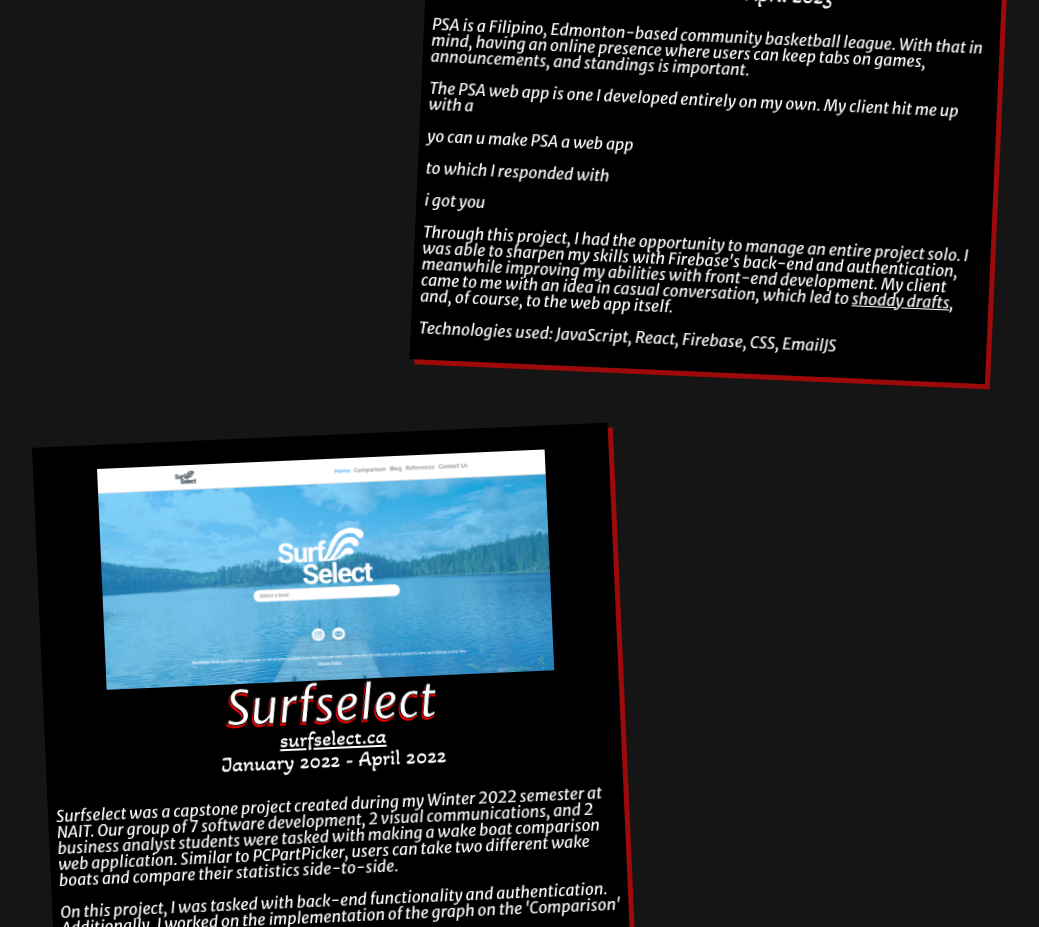
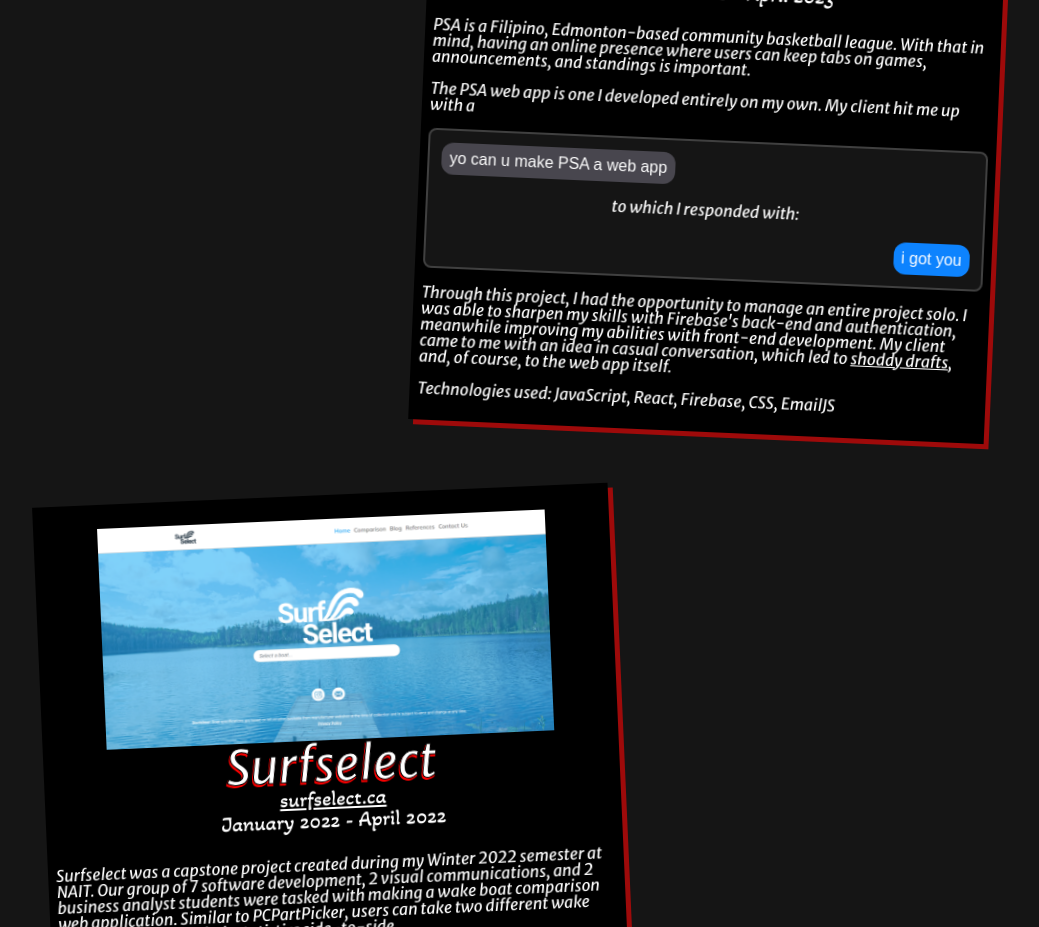
Before and after one commit to ruddelbenito/ruddelca, a Next.js app: page /projects in a window 1280 px wide. Shown: the part 1140-2067 px from the top of the page, without its empty margins (116-1155 px from the left). Built offline with nearby package versions, Linux system fonts and the light colour scheme; what react-swipeable-views-utils would draw is missing.

Commit message:
Style PSA DM subsection

```diff
--- a/src/pages/projects.js
+++ b/src/pages/projects.js
@@ -64,10 +64,10 @@
                                 <p>
                                     The PSA web app is one I developed entirely on my own. My client hit me up with a
                                 </p>
-                                <div>
-                                    <p>yo can u make PSA a web app</p>
-                                    <p>to which I responded with</p>
-                                    <p>i got you</p>
+                                <div className={styles.PSADMs}>
+                                    <p className={styles.message}>yo can u make PSA a web app</p>
+                                    <p className={styles.narration}>to which I responded with:</p>
+                                    <p className={styles.response}>i got you</p>
                                 </div>
                             </div>
                             <p>
--- a/src/styles/projects.module.scss
+++ b/src/styles/projects.module.scss
@@ -64,6 +64,37 @@
         }
     }
 
+    // PSA-Specific styling
+    .PSADMs {
+        margin-bottom: 1rem;
+        padding: 0.75rem;
+        background-color: variables.$background-dark;
+        border: 0.15rem solid darken(variables.$white, 75%);
+        border-radius: 0.5rem;
+        font-family: Arial, sans-serif;
+
+        p {
+            margin-bottom: 0;
+            width: fit-content;
+        }
+
+        .message {
+            padding: 0.5rem;
+            border-radius: 0.75rem;
+            background-color: #48464e;
+        }
+
+        .narration {
+            margin: 1rem auto;
+            font-family: Merriweather-Italic;
+        }
+
+        .response {
+            margin: 0 0 0 auto;
+            padding: 0.5rem;
+            border-radius: 0.75rem;
+            background-color: #0D83FE;
+        }
     }
 
     .PSAModalButton {
@@ -80,6 +111,11 @@
             color: variables.$red-bright;
         }
     }
+}
+
+
+
+
 
 @media only screen and (min-width: 600px) {
     .projectSection {
```
Lines whose indentation alone changed are shown as unchanged.
